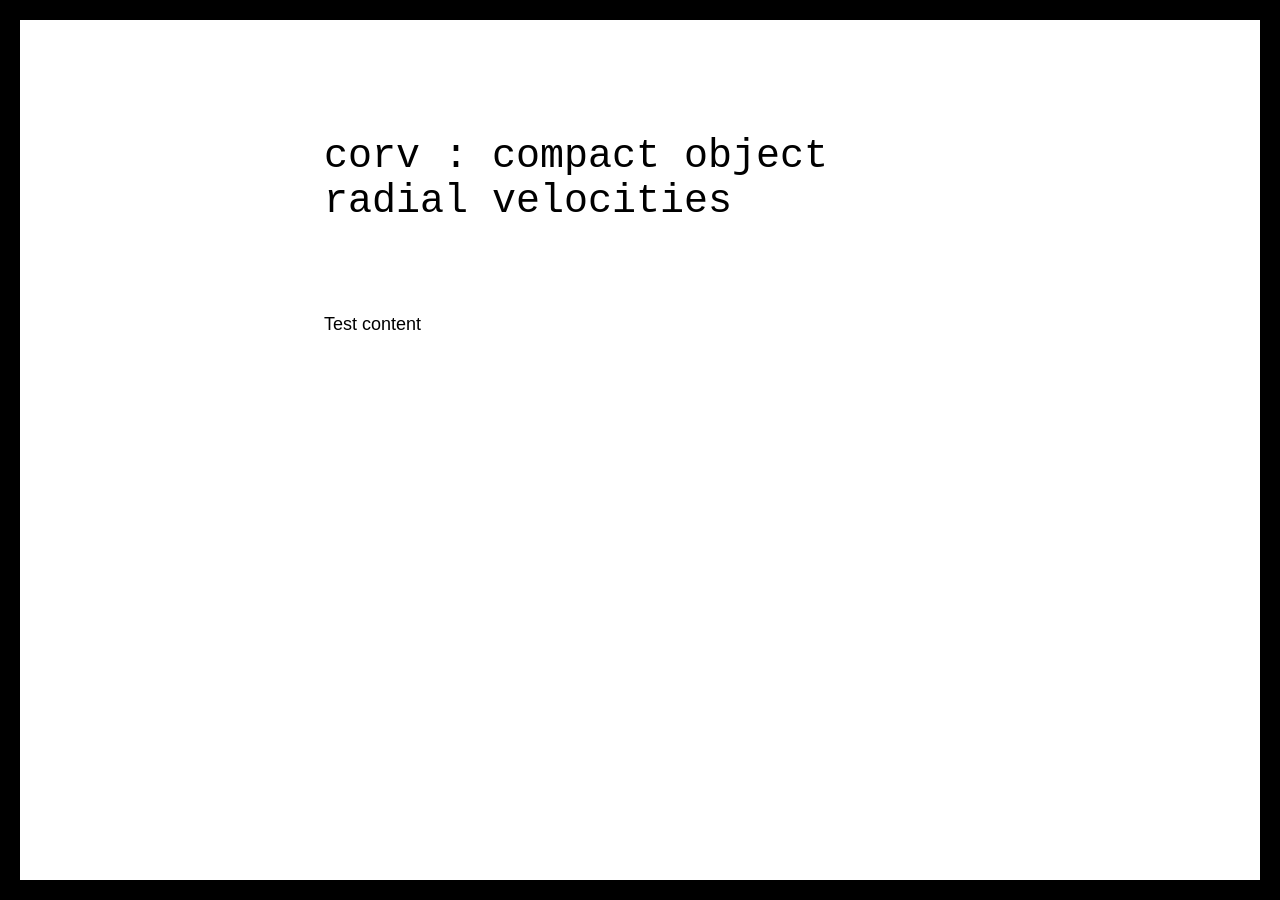
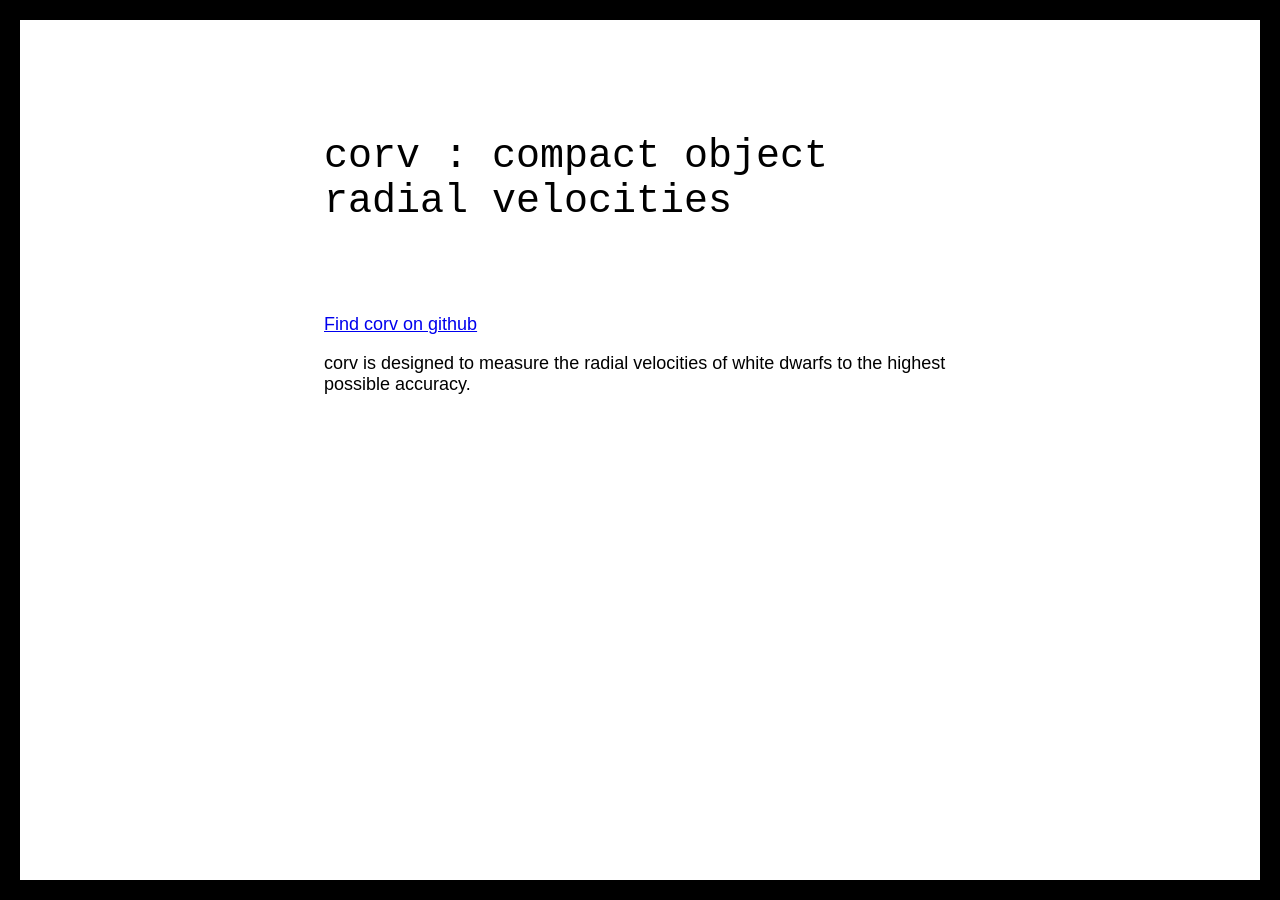
Before and after one commit to stefanarseneau/stefanarseneau.github.io, a Jekyll site: the page built from corv.md, in a window 1280 px wide. Built offline with Jekyll 4.4.1, drawn with Linux system fonts in a browser that asks for light colours.

Commit message:
Update corv.md

```diff
--- a/corv.md
+++ b/corv.md
@@ -7,4 +7,6 @@ title: "corv : compact object radial velocities"
 style: assets/css/style.css
 ---
 
-Test content
+<a href="https://github.com/vedantchandra/corv">Find corv on github</a>
+
+corv is designed to measure the radial velocities of white dwarfs to the highest possible accuracy.
```
